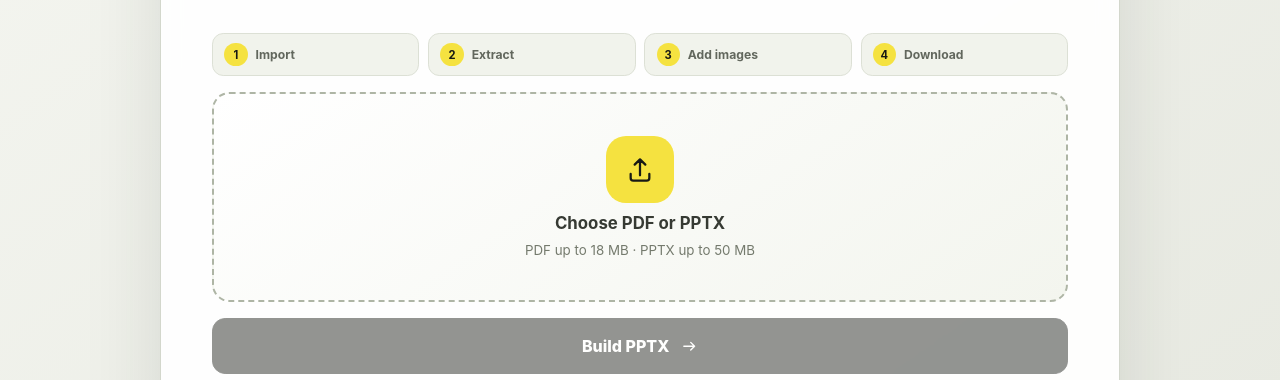
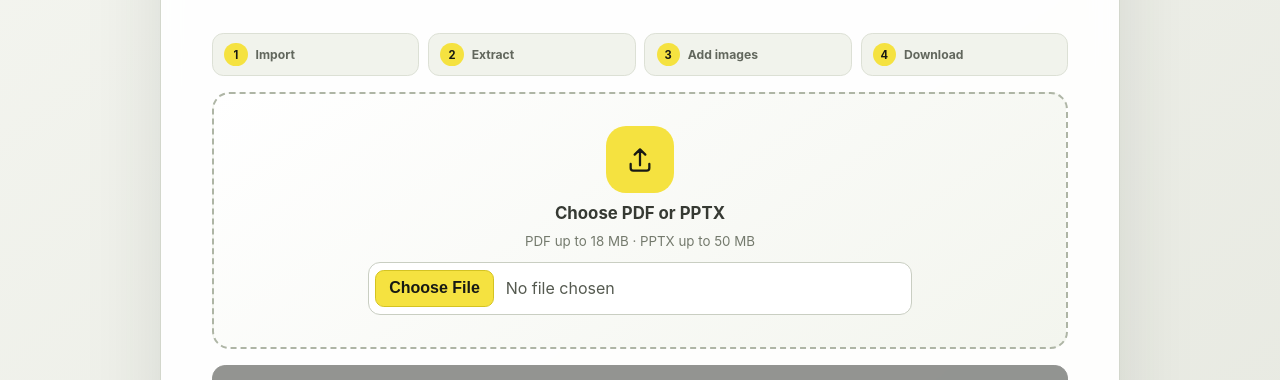
Before and after one commit to hatemkhaleefah3-ui/jang, a website: page index.html in a window 1280 px wide. Shown: the part 552-932 px from the top of the page. Drawn offline with Linux system fonts and the light colour scheme.

Commit message:
fix: keep the native selected filename visible

```diff
--- a/styles.css
+++ b/styles.css
@@ -52,10 +52,8 @@ h1 { max-width: 14ch; margin: 0; font-size: clamp(2.3rem, 7vw, 5.4rem); line-hei
 .workflow-strip b { width: 1.45rem; height: 1.45rem; display: grid; place-items: center; flex: none; color: #171914; background: #f5e240; border-radius: 50%; font-size: .7rem; }
 
 .upload-zone {
-  position: relative;
   min-height: 210px;
   padding: 2rem;
-  overflow: hidden;
   display: grid;
   place-items: center;
   align-content: center;
@@ -65,12 +63,32 @@ h1 { max-width: 14ch; margin: 0; font-size: clamp(2.3rem, 7vw, 5.4rem); line-hei
   background: linear-gradient(145deg,#fff,#f3f5ee);
   border: 2px dashed #aeb5a5;
   border-radius: 1.1rem;
-  cursor: pointer;
   transition: transform .18s, border-color .18s, box-shadow .18s;
 }
 .upload-zone:hover, .upload-zone:focus-within { transform: translateY(-2px); border-color: #7e8477; box-shadow: 0 18px 38px rgba(38,42,32,.1); }
-.upload-zone > :not(.upload-file-input) { pointer-events: none; }
-.upload-file-input { position: absolute; inset: 0; z-index: 2; width: 100%; height: 100%; margin: 0; opacity: 0; cursor: pointer; }
+.upload-file-input {
+  width: min(100%, 34rem);
+  min-height: 48px;
+  margin-top: .25rem;
+  padding: .4rem;
+  color: #555a50;
+  background: #fff;
+  border: 1px solid #c9cec2;
+  border-radius: .75rem;
+  cursor: pointer;
+}
+.upload-file-input::file-selector-button {
+  min-height: 36px;
+  margin-right: .75rem;
+  padding: .55rem .8rem;
+  color: #171914;
+  background: #f5e240;
+  border: 1px solid #d4c322;
+  border-radius: .55rem;
+  font-weight: 850;
+  cursor: pointer;
+}
+.upload-file-input:focus-visible { outline: 3px solid rgba(17,19,15,.25); outline-offset: 3px; }
 .upload-icon { width: 4.2rem; height: 4.2rem; display: grid; place-items: center; color: #171914; background: #f5e240; border-radius: 1.25rem; }
 .upload-icon svg { width: 2rem; height: 2rem; fill: none; stroke: currentColor; stroke-width: 1.7; stroke-linecap: round; stroke-linejoin: round; }
 .upload-zone strong { font-size: 1.05rem; }
@@ -136,4 +154,6 @@ h1 { max-width: 14ch; margin: 0; font-size: clamp(2.3rem, 7vw, 5.4rem); line-hei
   .builder { padding: 1.1rem; border-radius: 1rem; }
   h1 { font-size: clamp(2.35rem, 15vw, 4rem); }
   .upload-zone { min-height: 180px; padding: 1.2rem; }
+  .upload-file-input { width: 100%; }
+  .upload-file-input::file-selector-button { display: block; width: 100%; margin: 0 0 .45rem; }
 }
```
